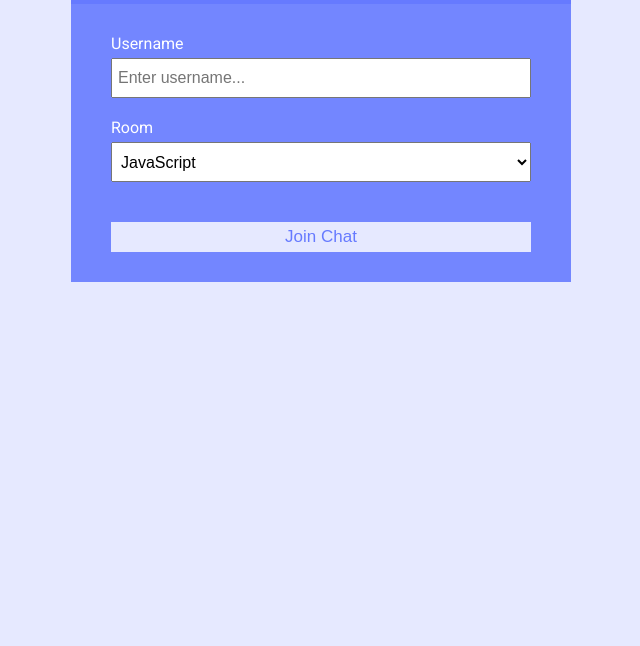
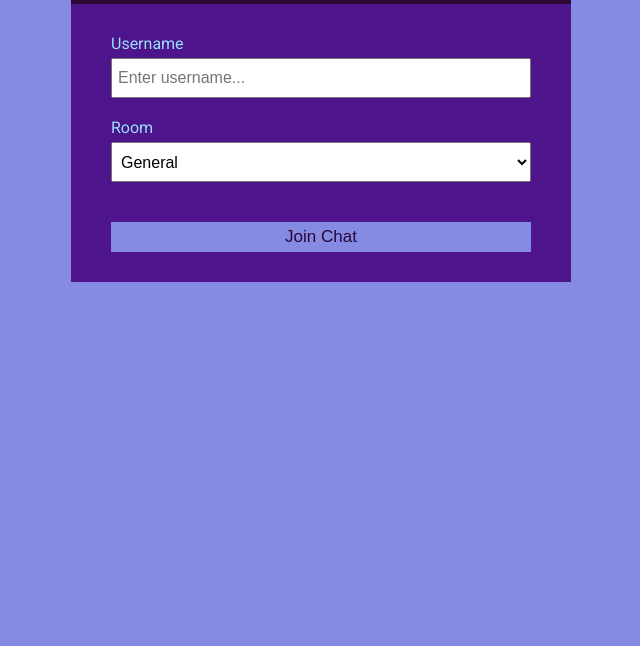
Before and after one commit to PopThieves/HOTS-Chat, a website: page public/index.html in a window 1280 px wide. Shown: the part 154-800 px from the top of the page, without its empty margins (319-959 px from the left). Drawn offline with Linux system fonts and the light colour scheme.

Commit message:
fixed css and colour scheme

```diff
--- a/public/css/style.css
+++ b/public/css/style.css
@@ -1,9 +1,9 @@
 @import url("https://fonts.googleapis.com/css?family=Roboto&display=swap");
 
 :root {
-  --dark-color-a: #667aff;
-  --dark-color-b: #7386ff;
-  --light-color: #e6e9ff;
+  --dark-color-a: #2c0735;
+  --dark-color-b: #4e148c;
+  --light-color: #858ae3;
   --success-color: #5cb85c;
   --error-color: #d9534f;
 }
@@ -49,7 +49,7 @@ a {
 
 .chat-header {
   background: var(--dark-color-a);
-  color: #fff;
+  color: #97dffc;
   border-top-left-radius: 5px;
   border-top-right-radius: 5px;
   padding: 15px;
@@ -107,7 +107,7 @@ a {
 }
 
 .chat-messages .message .meta span {
-  color: #777;
+  color: #fff;
 }
 
 .chat-form-container {
@@ -130,7 +130,7 @@ a {
 .join-container {
   max-width: 500px;
   margin: 80px auto;
-  color: #fff;
+  color: #97dffc;
 }
 
 .join-header {
--- a/public/index.html
+++ b/public/index.html
@@ -11,12 +11,12 @@
       crossorigin="anonymous"
     />
     <link rel="stylesheet" href="css/style.css" />
-    <title>ChatCord App</title>
+    <title>HotS-Chat</title>
   </head>
   <body>
     <div class="join-container">
       <header class="join-header">
-        <h1><i class="fas fa-smile"></i> ChatCord</h1>
+        <h1><i class="fas fa-smile"></i> HotS-Chat</h1>
       </header>
       <main class="join-main">
         <form action="chat.html">
@@ -33,12 +33,14 @@
           <div class="form-control">
             <label for="room">Room</label>
             <select name="room" id="room">
-              <option value="JavaScript">JavaScript</option>
-              <option value="Python">Python</option>
-              <option value="PHP">PHP</option>
-              <option value="C#">C#</option>
-              <option value="Ruby">Ruby</option>
-              <option value="Java">Java</option>
+              <option value="General">General</option>
+              <option value="Quick Match">Quick Match</option>
+              <option value="Storm League">Storm League</option>
+              <option value="ARAM">ARAM</option>
+              <option value="Artwork">Artwork</option>
+              <option value="Patch Notes & Balance">
+                Patch Notes & Balance
+              </option>
             </select>
           </div>
           <button type="submit" class="btn">Join Chat</button>
```
